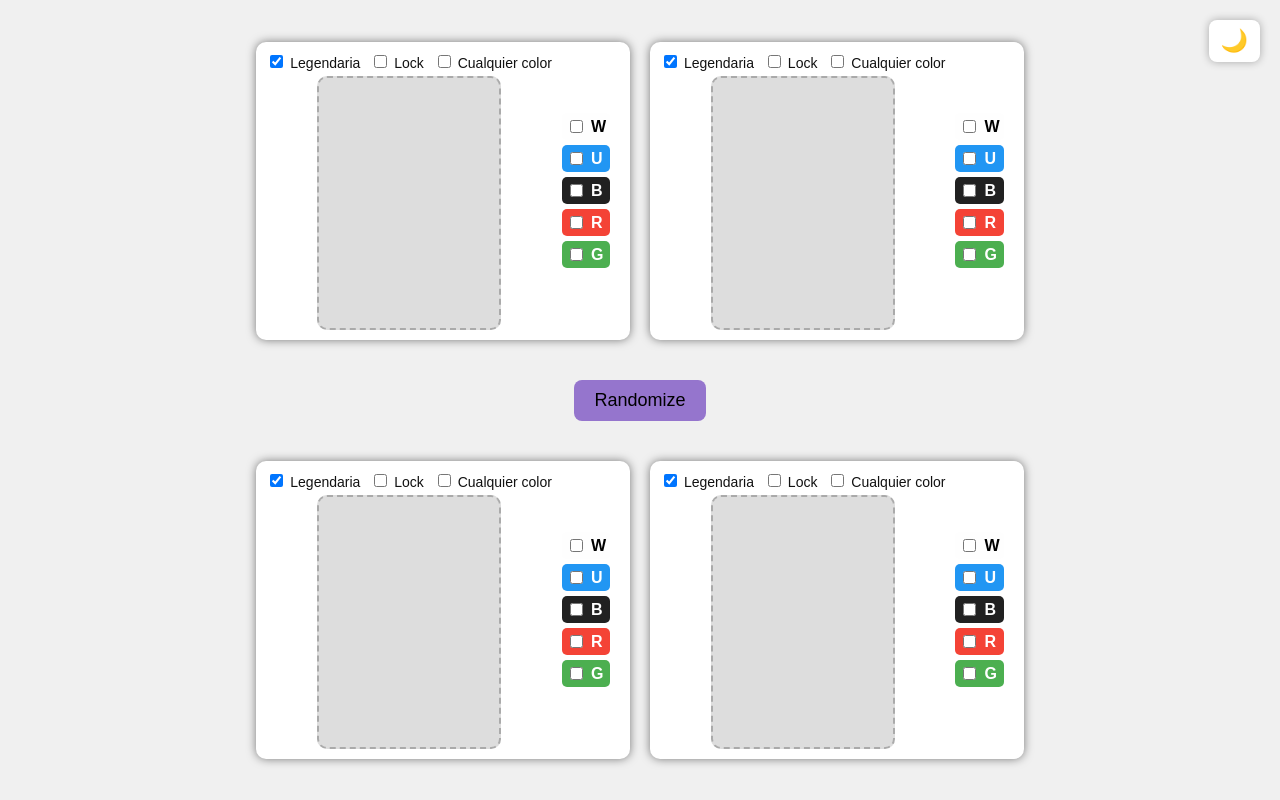
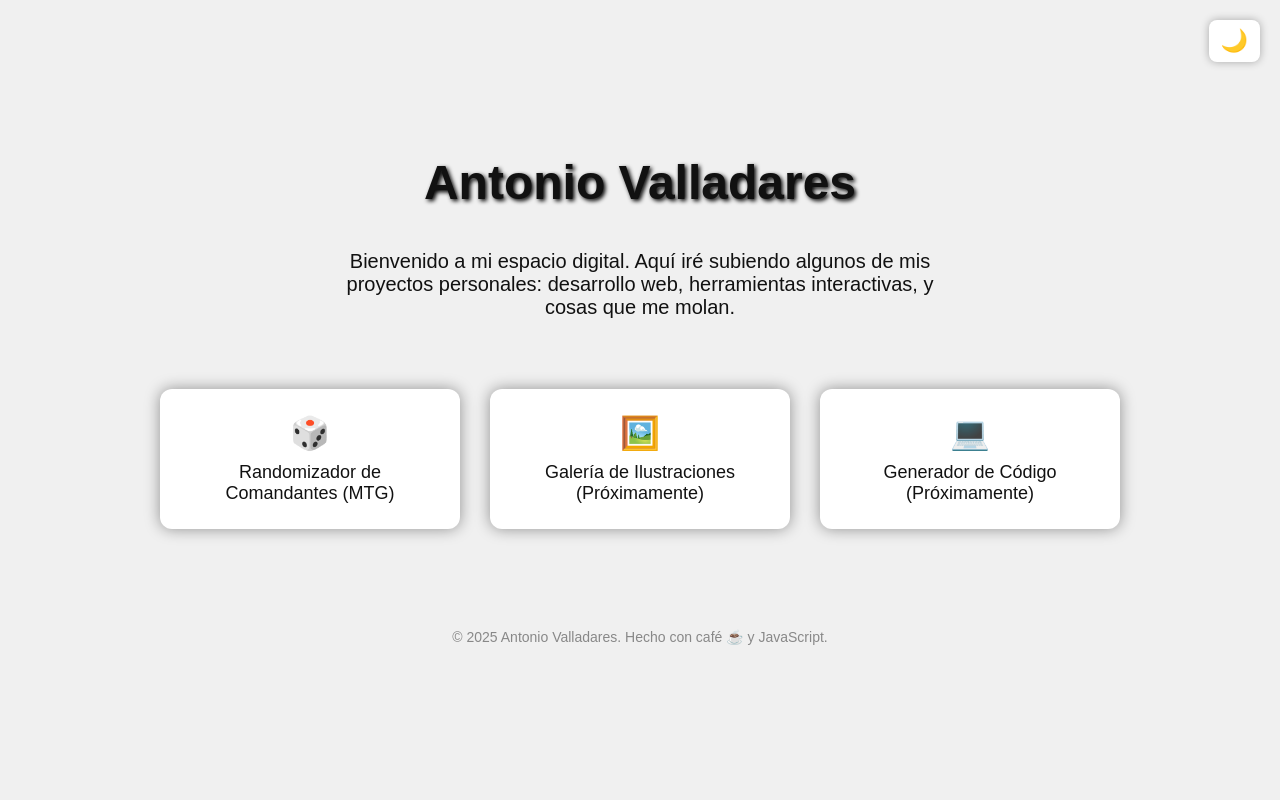
Before and after one commit to allen296/allen296.github.io, a plain HTML site: page index.html in a window 1280 px wide. Drawn offline with Linux system fonts and the light colour scheme.

Commit message:
Update index.html

```diff
--- a/index.html
+++ b/index.html
@@ -3,104 +3,40 @@
 <head>
   <meta charset="UTF-8" />
   <meta name="viewport" content="width=device-width, initial-scale=1.0"/>
-  <title>Commander Randomizer</title>
+  <title>Antonio | Proyectos</title>
   <link rel="stylesheet" href="style.css" />
 </head>
 <body>
-  <!-- Botón para cambiar tema -->
   <div class="theme-toggle" id="theme-toggle">🌙</div>
 
-  <div class="container">
-    <!-- Player 1 -->
-    <div class="player left" id="player1">
-      <div class="checkboxes">
-        <label class="white"><input type="checkbox" value="W" data-color>W</label>
-        <label class="blue"><input type="checkbox" value="U" data-color>U</label>
-        <label class="black"><input type="checkbox" value="B" data-color>B</label>
-        <label class="red"><input type="checkbox" value="R" data-color>R</label>
-        <label class="green"><input type="checkbox" value="G" data-color>G</label>
-      </div>
-      <div class="card-section">
-        <div class="controls">
-          <label><input type="checkbox" class="legendary-toggle" checked> Legendaria</label>
-          <label><input type="checkbox" class="lock-toggle"> Lock</label>
-          <label><input type="checkbox" class="random-toggle"> Cualquier color</label>
-        </div>
-        <div class="image-slot" id="player1-img"></div>
-      </div>
+  <div class="home-container">
+    <div class="home-title">Antonio Valladares</div>
+    <div class="home-subtitle">Bienvenido a mi espacio digital. Aquí iré subiendo algunos de mis proyectos personales: desarrollo web, herramientas interactivas, y cosas que me molan.</div>
+
+    <div class="home-options">
+      <a href="commander.html" class="project-card">
+        <div class="project-icon">🎲</div>
+        <div>Randomizador de Comandantes (MTG)</div>
+      </a>
+      <a href="#" class="project-card">
+        <div class="project-icon">🖼️</div>
+        <div>Galería de Ilustraciones (Próximamente)</div>
+      </a>
+      <a href="#" class="project-card">
+        <div class="project-icon">💻</div>
+        <div>Generador de Código (Próximamente)</div>
+      </a>
     </div>
 
-    <!-- Player 2 -->
-    <div class="player left" id="player2">
-      <div class="checkboxes">
-        <label class="white"><input type="checkbox" value="W" data-color>W</label>
-        <label class="blue"><input type="checkbox" value="U" data-color>U</label>
-        <label class="black"><input type="checkbox" value="B" data-color>B</label>
-        <label class="red"><input type="checkbox" value="R" data-color>R</label>
-        <label class="green"><input type="checkbox" value="G" data-color>G</label>
-      </div>
-      <div class="card-section">
-        <div class="controls">
-          <label><input type="checkbox" class="legendary-toggle" checked> Legendaria</label>
-          <label><input type="checkbox" class="lock-toggle"> Lock</label>
-          <label><input type="checkbox" class="random-toggle"> Cualquier color</label>
-        </div>
-        <div class="image-slot" id="player2-img"></div>
-      </div>
-    </div>
-
-    <!-- Botón central -->
-    <div class="middle">
-      <button id="randomize">Randomize</button>
-    </div>
-
-    <!-- Player 3 -->
-    <div class="player right" id="player3">
-      <div class="card-section">
-        <div class="controls">
-          <label><input type="checkbox" class="legendary-toggle" checked> Legendaria</label>
-          <label><input type="checkbox" class="lock-toggle"> Lock</label>
-          <label><input type="checkbox" class="random-toggle"> Cualquier color</label>
-        </div>
-        <div class="image-slot" id="player3-img"></div>
-      </div>
-      <div class="checkboxes">
-        <label class="white"><input type="checkbox" value="W" data-color>W</label>
-        <label class="blue"><input type="checkbox" value="U" data-color>U</label>
-        <label class="black"><input type="checkbox" value="B" data-color>B</label>
-        <label class="red"><input type="checkbox" value="R" data-color>R</label>
-        <label class="green"><input type="checkbox" value="G" data-color>G</label>
-      </div>
-    </div>
-
-    <!-- Player 4 -->
-    <div class="player right" id="player4">
-      <div class="card-section">
-        <div class="controls">
-          <label><input type="checkbox" class="legendary-toggle" checked> Legendaria</label>
-          <label><input type="checkbox" class="lock-toggle"> Lock</label>
-          <label><input type="checkbox" class="random-toggle"> Cualquier color</label>
-        </div>
-        <div class="image-slot" id="player4-img"></div>
-      </div>
-      <div class="checkboxes">
-        <label class="white"><input type="checkbox" value="W" data-color>W</label>
-        <label class="blue"><input type="checkbox" value="U" data-color>U</label>
-        <label class="black"><input type="checkbox" value="B" data-color>B</label>
-        <label class="red"><input type="checkbox" value="R" data-color>R</label>
-        <label class="green"><input type="checkbox" value="G" data-color>G</label>
-      </div>
-    </div>
+    <footer>
+      © 2025 Antonio Valladares. Hecho con café ☕ y JavaScript.
+    </footer>
   </div>
 
-  <!-- Script del randomizador -->
-  <script src="script.js"></script>
-
-  <!-- Script para tema claro/oscuro -->
   <script>
     const toggleBtn = document.getElementById('theme-toggle');
+    const prefersDark = window.matchMedia('(prefers-color-scheme: dark)').matches;
     const savedTheme = localStorage.getItem('theme');
-    const prefersDark = window.matchMedia('(prefers-color-scheme: dark)').matches;
 
     if (savedTheme === 'light' || (!savedTheme && !prefersDark)) {
       document.body.classList.add('light-mode');
```
